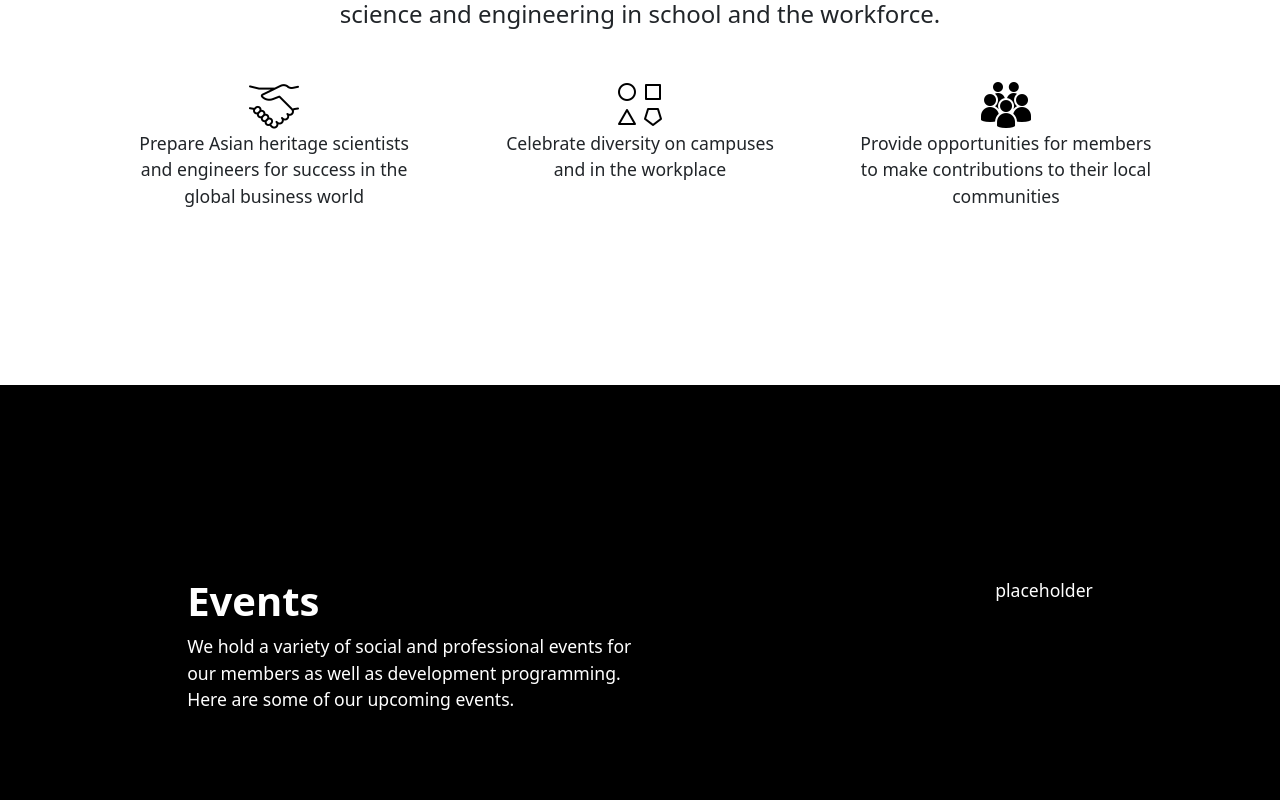
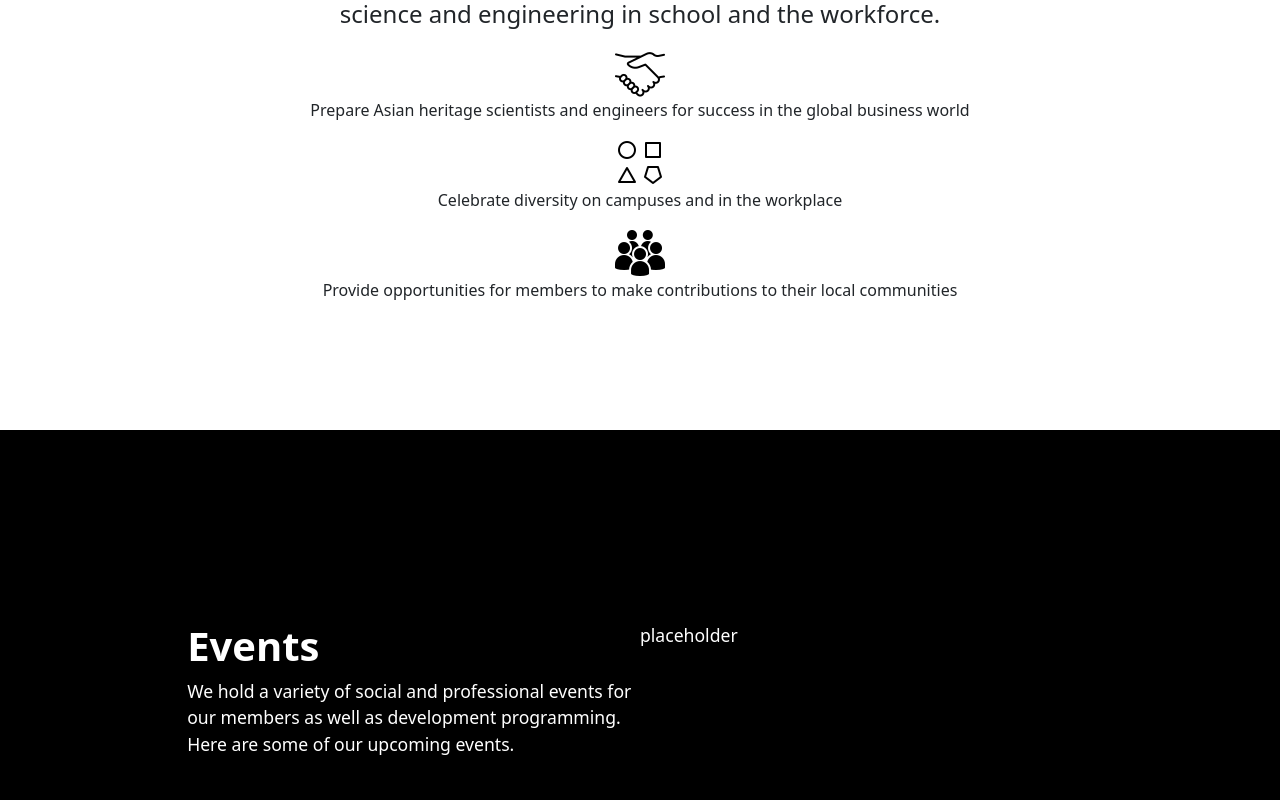
Before and after one commit to sdiddy404/SASESite, a React (Create React App) app in the folder site/: page / in a window 1280 px wide. Shown: the part 1160-1960 px from the top of the page. Built offline with nearby package versions, Linux system fonts and the light colour scheme.

Commit message:
reorganized components

```diff
--- a/site/src/components/home/Carousel.jsx
+++ b/site/src/components/home/Carousel.jsx
@@ -15,6 +15,7 @@ import Netflix from '../../images/carousel/netflix.png'
 
 export default function Carousel() {
   return (
+	<div className="carousel">
 		<div className="slider">
 			<div className="slide-track">
 				<div className="slide">
@@ -55,5 +56,6 @@ export default function Carousel() {
 				</div>
 			</div>
 		</div>
+	</div>
   )
 }
--- /dev/null
+++ b/site/src/components/home/Events.jsx
@@ -0,0 +1,21 @@
+import React from 'react'
+
+export default function Events() {
+  return (
+    <div className="events">
+        <div className="events--item-1">
+            <h1><strong>Events</strong></h1>
+            <p>We hold a variety of social and professional events for our members as well as development programming. Here are some of our upcoming events.</p>
+            {/*
+            include button to events page
+            */}
+        </div>
+        <div className="events--item-2">
+            <p>placeholder</p>
+            {/*
+            include carousel of event pics
+            */}
+        </div>
+    </div>
+  )
+}
--- a/site/src/components/home/Hero.jsx
+++ b/site/src/components/home/Hero.jsx
@@ -4,9 +4,9 @@ import Networking from "../../images/misc/networking.jpeg"
 
 export default function Hero() {
   return (
-      <div className="hero--container">
-        <div className="hero--background-image"><img src={Networking} alt="networking"></img></div>
-        <div className="hero--foreground-image"><img src={Logo} alt="logo" height="160rem"></img></div>
-      </div>
+    <div className="hero">
+      <div className="hero--background-image"><img src={Networking} alt="networking"></img></div>
+      <div className="hero--foreground-image"><img src={Logo} alt="SASE logo" height="160rem"></img></div>
+    </div>
   )
 }
--- /dev/null
+++ b/site/src/components/home/Mission.jsx
@@ -0,0 +1,22 @@
+import React from 'react'
+import MissionStatement from "./MissionStatement"
+import MissionItem from "./MissionItem"
+import Handshake from "../../images/home/handshake.png"
+import Diversity from "../../images/home/diversity.png"
+import Group from "../../images/home/group.png"
+
+export default function Mission() {
+    return (
+    <div className="mission">
+        <MissionStatement/>
+        <div className="mission--mission-item-container">
+            <MissionItem className="mission-item mission--item--1" img={Handshake} text="Prepare Asian heritage scientists and engineers for success in the global business world" />
+            <MissionItem className="mission-item mission--item--2" img={Diversity} text="Celebrate diversity on campuses and in the workplace" />
+            <MissionItem className="mission-item mission--item--3" img={Group} text="Provide opportunities for members to make contributions to their local communities" />
+        </div>
+        {/*
+        insert button linked to about page
+        */}
+    </div>
+)
+}
--- a/site/src/components/home/MissionStatement.jsx
+++ b/site/src/components/home/MissionStatement.jsx
@@ -1,10 +1,10 @@
 import React from 'react'
 
-export default function Mission(props) {
+export default function Mission() {
   return (
     <div className="mission--statement">
-        <h1><strong>{props.header}</strong></h1>
-        <p>{props.text}</p>
+        <h1><strong>Our mission</strong></h1>
+        <p>SASE at USC is dedicated to cultivating, promoting, and advocating for Asian heritage leadership in science and engineering in school and the workforce.</p>
     </div>
   )
 }
--- a/site/src/pages/home.jsx
+++ b/site/src/pages/home.jsx
@@ -2,57 +2,16 @@ import React from 'react'
 import "../styles/home.css"
 import Hero from '../components/home/Hero'
 import Carousel from '../components/home/Carousel'
-import MissionStatement from "../components/home/MissionStatement"
-import MissionItem from "../components/home/MissionItem"
-import Handshake from "../images/home/handshake.png"
-import Diversity from "../images/home/diversity.png"
-import Group from "../images/home/group.png"
-// import icons for mission items from assets
+import Mission from '../components/home/Mission'
+import Events from '../components/home/Events'
 
 export default function home() {
     return (
-    <div>
-        {/** hero */}
-        <div className="hero">
+        <div>
             <Hero />
+            <Carousel />
+            <Mission />
+            <Events />
         </div>
-
-        {/** carousel */}
-        <div className='carousel '>
-        {/**insert carousel code from sam */}
-            {/* <p>carousel placeholder</p> */}
-            <Carousel />
-        </div>
-
-        {/** mission */}
-        <div className="mission">
-            <MissionStatement header="Our mission" text="SASE at USC is dedicated to cultivating, promoting, and advocating for Asian heritage leadership in science and engineering in school and the workforce."/>
-            <div className="mission--flexbox-container">
-                <MissionItem className="mission--flexitem mission--item--1" img={Handshake} text="Prepare Asian heritage scientists and engineers for success in the global business world" />
-                <MissionItem className="mission--flexitem mission--item--2" img={Diversity} text="Celebrate diversity on campuses and in the workplace" />
-                <MissionItem className="mission--flexitem mission--item--3" img={Group} text="Provide opportunities for members to make contributions to their local communities" />
-            </div>
-            {/*
-            insert button linked to about page
-            */}
-        </div>
-
-        {/** events */}
-        <div className="events">
-            <div className="events--flex-item-1">
-                <h1><strong>Events</strong></h1>
-                <p>We hold a variety of social and professional events for our members as well as development programming. Here are some of our upcoming events.</p>
-                {/*
-                include button to events page
-                */}
-            </div>
-            <div className="events--flex-item-2">
-                <p>placeholder</p>
-                {/*
-                include carousel of event pics
-                */}
-            </div>
-        </div>
-    </div>
     )
 }
```
Lines whose indentation alone changed are shown as unchanged.
